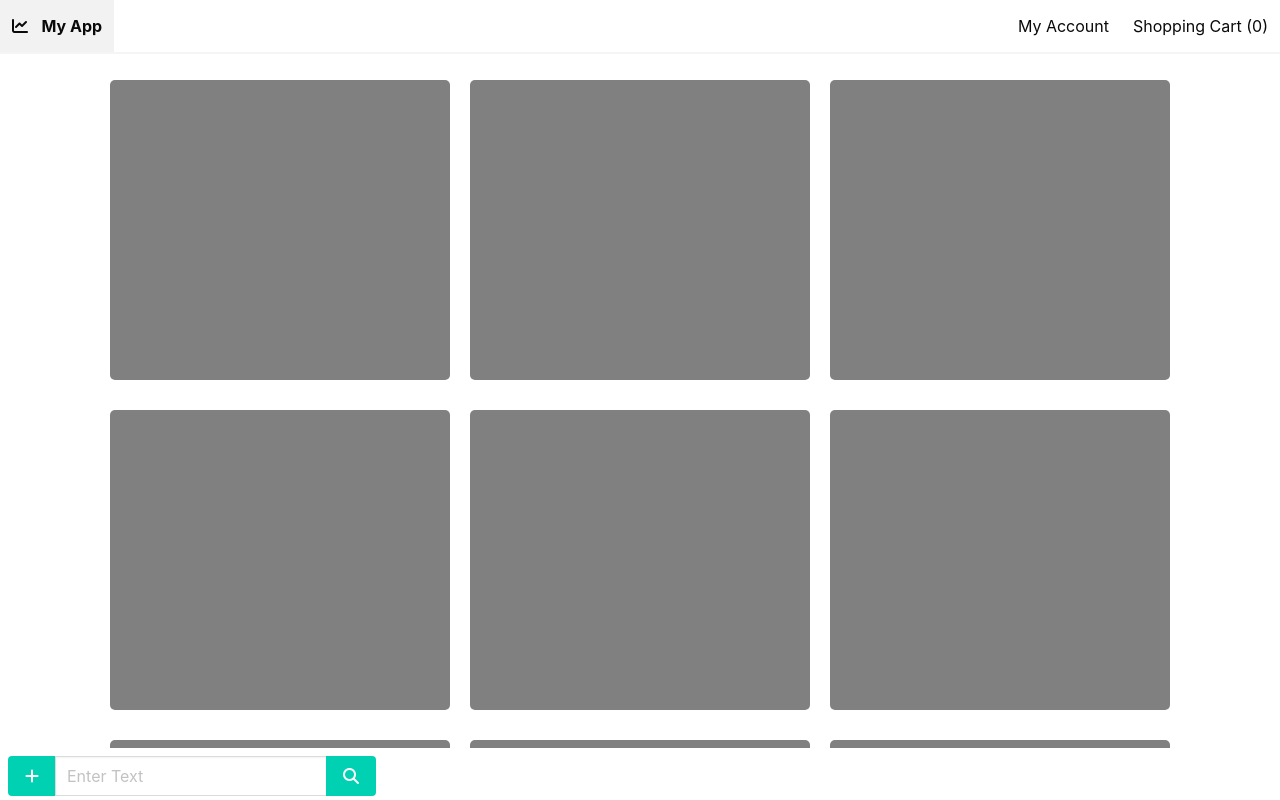
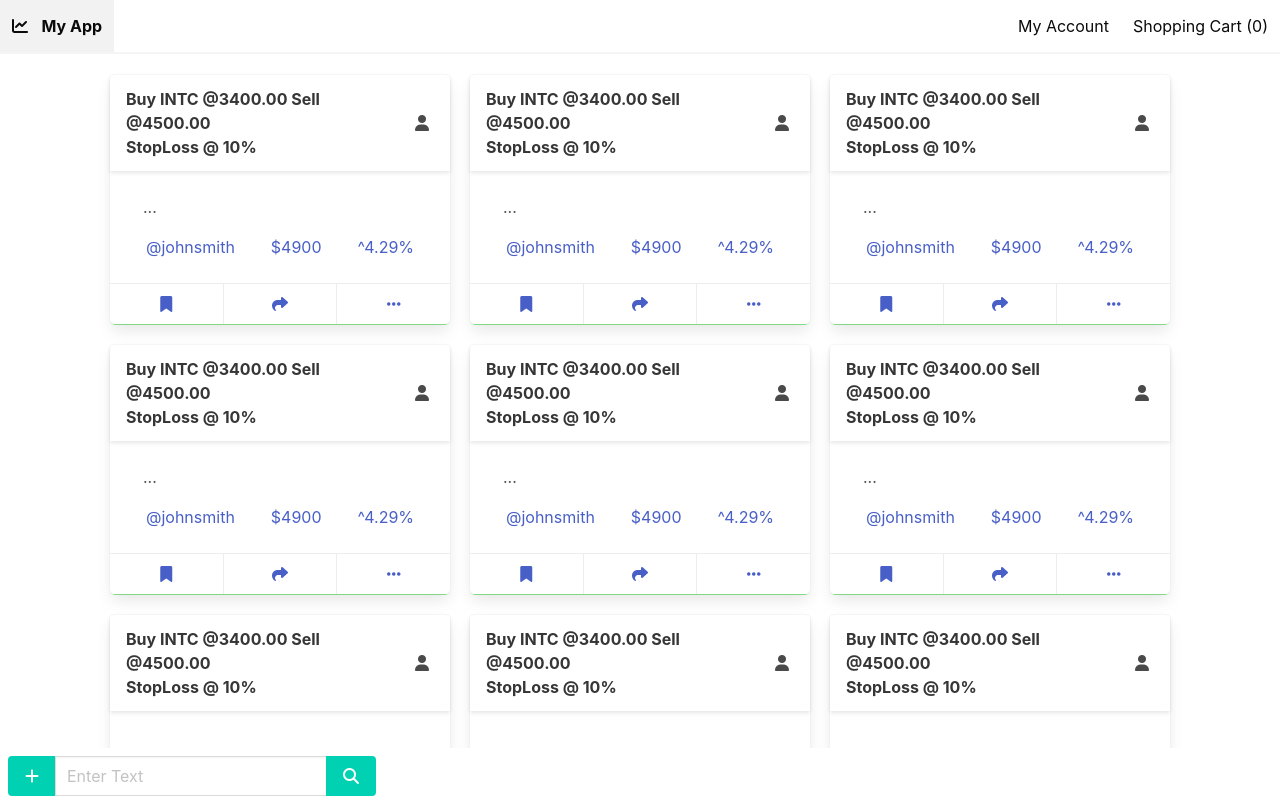
Before and after one commit to helmnt/yce536-rb, a React (Create React App) app: page / in a window 1280 px wide. Built offline with nearby package versions, Linux system fonts and the light colour scheme.

Commit message:
2 files modified; Added basic card support using Bulma Card

```diff
--- a/src/Pick.js
+++ b/src/Pick.js
@@ -1,5 +1,49 @@
 import React from 'react';
 
 export default function Pick() {
-  return <div class="pick pick-medium"></div>;
+  return (
+    <div class="pick pick-green">
+      <div className="card">
+        <header class="card-header">
+          <p class="card-header-title">
+            Buy INTC @3400.00 Sell @4500.00 <br />
+            StopLoss @ 10%
+          </p>
+          <div class="card-header-icon">
+            <span class="icon">
+              <i class="fas fa-user"></i>
+            </span>
+          </div>
+        </header>
+        <div class="card-content">
+          <div class="content">
+            <p>&nbsp; ...</p>
+
+            <nav class="level is-mobile">
+              <a class="level-item" aria-label="share">
+                <p class="">@johnsmith</p>
+              </a>
+              <a class="level-item" aria-label="share">
+                <p class="">$4900</p>
+              </a>
+              <a class="level-item" aria-label="share">
+                <p class="">^4.29%</p>
+              </a>
+            </nav>
+          </div>
+        </div>
+        <footer class="card-footer">
+          <a href="#" class="card-footer-item">
+            <i class="fas fa-bookmark"></i>
+          </a>
+          <a href="#" class="card-footer-item">
+            <i class="fas fa-share"></i>
+          </a>
+          <a href="#" class="card-footer-item">
+            <i class="fas fa-ellipsis-h"></i>
+          </a>
+        </footer>
+      </div>
+    </div>
+  );
 }
--- a/src/style.css
+++ b/src/style.css
@@ -10,7 +10,7 @@
   --row_increment: 10px;
   --pick_border_radius: 5px;
   --pick_small: 26;
-  --pick_medium: 33;
+  --pick_medium: 28;
   --pick_large: 45;
 }
 
@@ -35,20 +35,16 @@
 }
 
 .pick {
-  padding: 0;
-  margin: 15px 10px;
+  padding: 0px;
+  margin: 10px;
   border-radius: var(--pick_border_radius);
-  background-color: gray;
+  grid-row-end: span 27;
 }
 
-.pick-small {
-  grid-row-end: span var(--pick_small);
+.pick-red {
+  background-color: lightsalmon;
 }
 
-.pick-medium {
-  grid-row-end: span var(--pick_medium);
+.pick-green {
+  background-color: lightgreen;
 }
-
-.pick-large {
-  grid-row-end: span var(--pick_large);
-}
```
